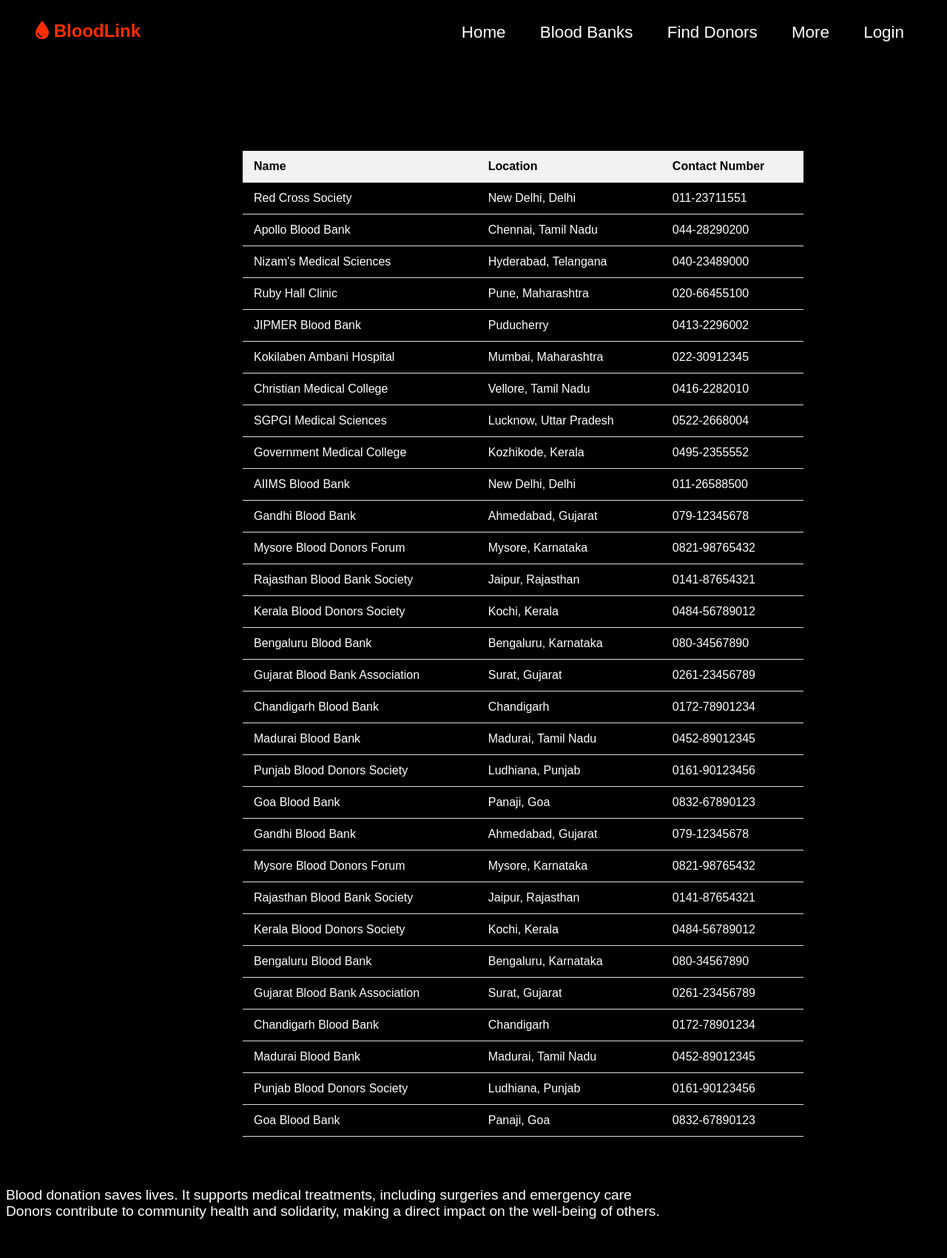
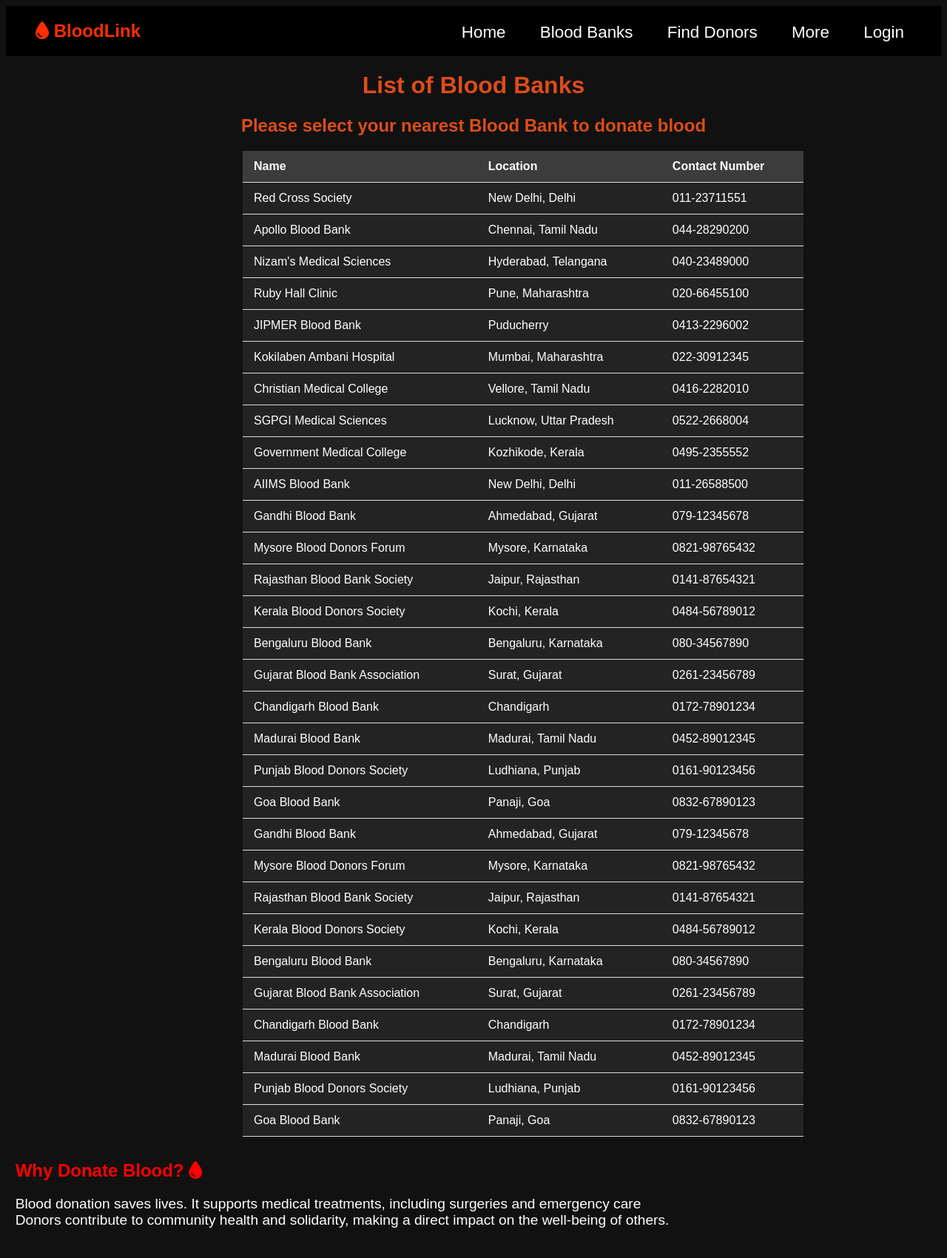
Before and after one commit to NimishKr16/BloodLink, a Flask app: page /donateBlood in a window 1280 px wide. Shown: the whole page at 74% size. Before the commit the page ends 1648 px from the top, so only its background shows below. Run offline with Flask 3, Linux system fonts and the light colour scheme; data comes from the database, SQL or seed files in the repository; both versions use the stored data as it was after the commit; some libraries are stand-ins or nearby versions.

Commit message:
Add Favicon and more entires

```diff
--- a/app.py
+++ b/app.py
@@ -351,9 +351,6 @@ def logout():
 
 
 
-with app.app_context():
-    db.create_all()
-
 
 # with app.app_context():
 #     db.session.add(admin1)
--- a/static/styles/base.css
+++ b/static/styles/base.css
@@ -7,7 +7,7 @@
     position: fixed;
 }
 body{
-  background-color: black;
+  background-color: rgb(17, 17, 17);
   scroll-behavior: smooth;
 }
 * {
--- a/static/styles/donor.css
+++ b/static/styles/donor.css
@@ -3,7 +3,7 @@ body {
 
 }
 
-.donor-title {
+#donor-title {
     text-align: center;
     margin-bottom: 20px;
 }
@@ -25,12 +25,23 @@ th, td {
     text-align: left;
     border-bottom: 1px solid #ddd;
     color: white;
+
+}
+
+tr{
+    background-color: rgb(35, 35, 35);
 }
 th {
-    background-color: #f2f2f2;
-    color: black;
+    background-color: rgb(61, 60, 60);
+    color: rgb(255, 251, 251);
 }
 
 tr:hover {
     background-color: #d82d2d;
+    cursor: pointer;
 }
+
+.bloodBank-title{
+    color: rgb(220, 77, 25);
+    text-align: center;
+}
--- a/templates/base.html
+++ b/templates/base.html
@@ -3,6 +3,8 @@
   <head>
     <meta charset="UTF-8"/>
     <meta name="viewport" content="width=device-width, initial-scale=1.0" />
+
+    <link rel="icon" href="../static/images/favicon (1).ico" type="image/x-icon">
     <title>{% block title %} Home-BloodLink {% endblock %}</title>
   </head>
   <link rel="stylesheet" href="../static/styles/base.css"/>
--- a/templates/donate.html
+++ b/templates/donate.html
@@ -11,7 +11,7 @@
 
 {% block content %}
     <h1 class="bloodBank-title">List of Blood Banks</h1>
-    <h2 class="bloodBank-title">Please select your nearest Blood Bank to donate Blood</h2>
+    <h2 class="bloodBank-title">Please select your nearest Blood Bank to donate blood</h2>
     <table id="bloodBankTable">
         <thead>
             <tr>
@@ -30,8 +30,8 @@
             {% endfor %}
         </tbody>
     </table>
-    <div>
-        <h2>Why Donate Blood? <i class="fa-solid fa-droplet"></i></h2>
+    <div style="padding: 1%;">
+        <h2 style="color: red;">Why Donate Blood? <i class="fa-solid fa-droplet"></i></h2>
         <p>Blood donation saves lives. It supports medical treatments, including surgeries and emergency care
           <br>
           Donors contribute to community health and solidarity,
--- a/templates/findDonor.html
+++ b/templates/findDonor.html
@@ -9,7 +9,7 @@
 {% endblock %}
 
 {% block content %}
-    <h1 id="donor-title">List of Donors</h1>
+    <h1 id="donor-title" style="color: white;">List of Donors</h1>
     <h2>Please find your nearest Donors</h2>
     <table id="donor-table">
         <thead>
```
Also changed, not shown: instance/bloodbank.db, static/images/favicon (1).ico (added), static/images/favicon.ico (added).
